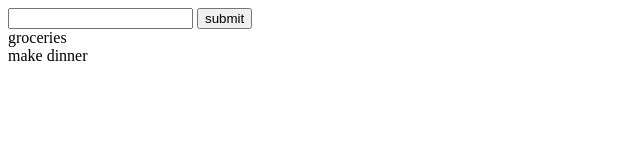
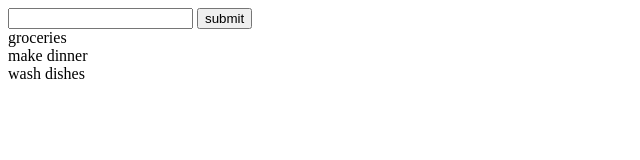
Before and after one commit to mfcandan/Redux-with-HTML, a plain HTML site: page index.html in a window 1280 px wide. Shown: the full height of the page, 0-640 px from the left. Drawn offline with nearby package versions, Linux system fonts and the light colour scheme.

Commit message:
add new todo

```diff
--- a/index.html
+++ b/index.html
@@ -14,7 +14,7 @@
      <script>
          const reducer = Redux.combineReducers({
              todos: () => {
-                 return ['groceries','make dinner'];
+                 return ['groceries','make dinner','wash dishes'];
              }
          });
 
```
